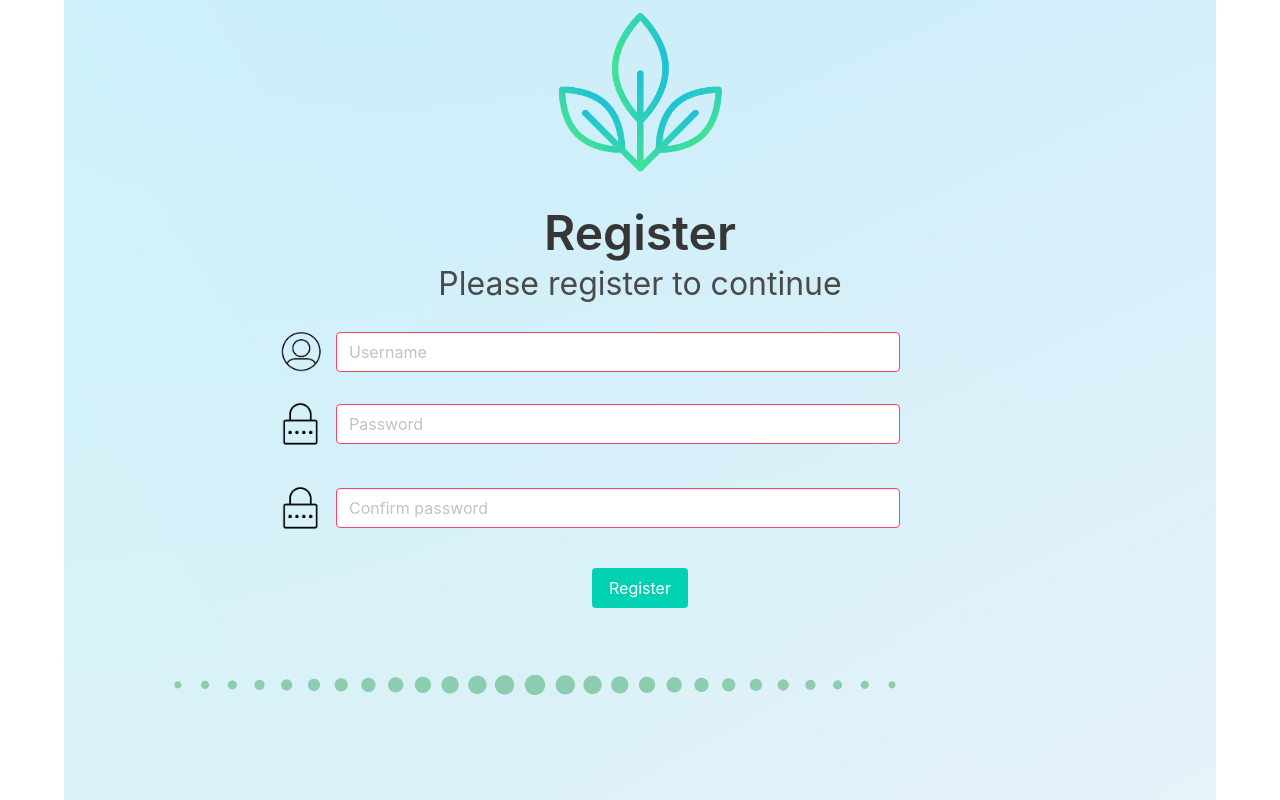
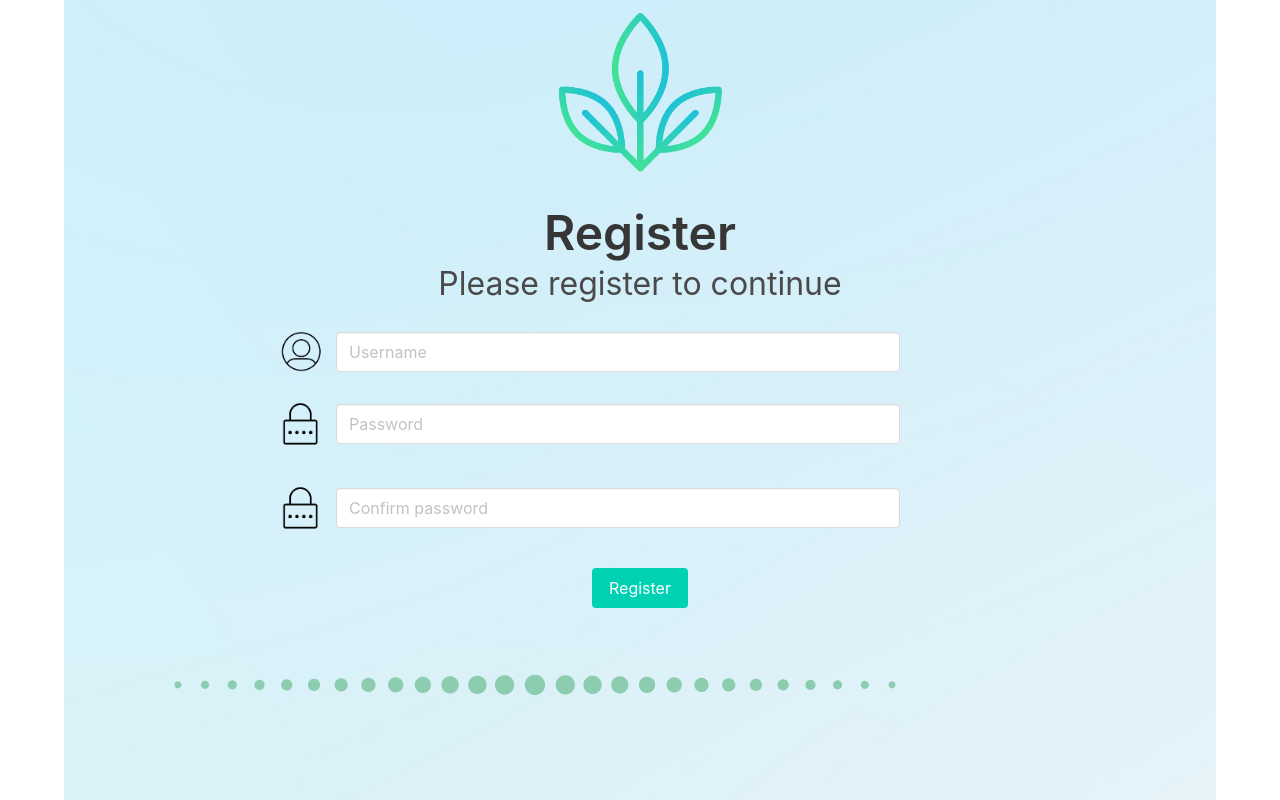
Before and after one commit to rbazin/eco-eco-app, a Vue app in the folder frontend/: page /register in a window 1280 px wide. Shown: the top 800 px of the page. Built offline with nearby package versions, Linux system fonts and the light colour scheme; a web font is replaced by a local one.

Commit message:
change on questionnaire pages and register page

```diff
--- a/frontend/src/components/QuestionnairePage1.vue
+++ b/frontend/src/components/QuestionnairePage1.vue
@@ -58,7 +58,6 @@ export default {
         "Car",
         "Subway",
         "Bike",
-        "Subway",
         "Trains"
       ],
       selectedMeansOfTransport: [],
--- a/frontend/src/components/QuestionnairePage2.vue
+++ b/frontend/src/components/QuestionnairePage2.vue
@@ -14,7 +14,7 @@
     <form
       v-for="(transport, index) in frequenciesOfPlaces"
       :key="index"
-      class="field is-grouped is-grouped-multiline mx-6"
+      class="field is-grouped is-grouped-multiline mx-6 is-align-items-center is-justify-content-center"
     >
       <div class="pb-4">
         <label class="label">{{ sentenceCase(transport.mean) }}</label>
--- a/frontend/src/components/RegisterPage.vue
+++ b/frontend/src/components/RegisterPage.vue
@@ -19,7 +19,7 @@
           <input
             class="input column is-6"
             type="text"
-            :class="{ 'is-danger': !isUsernameValid }"
+            :class="{ 'is-danger': !isValid }"
             placeholder="Username"
             v-model="username"
           />
@@ -38,7 +38,7 @@
             class="input column is-6"
             type="password"
             placeholder="Password"
-            :class="{ 'is-danger': !isUsernameValid }"
+            :class="{ 'is-danger': !isValid }"
             v-model="password"
           />
         </div>
@@ -56,7 +56,7 @@
             class="input column is-6"
             type="password"
             placeholder="Confirm password"
-            :class="{ 'is-danger': !isUsernameValid }"
+            :class="{ 'is-danger': !isValid }"
             v-model="confirmPassword"
           />
         </div>
```
